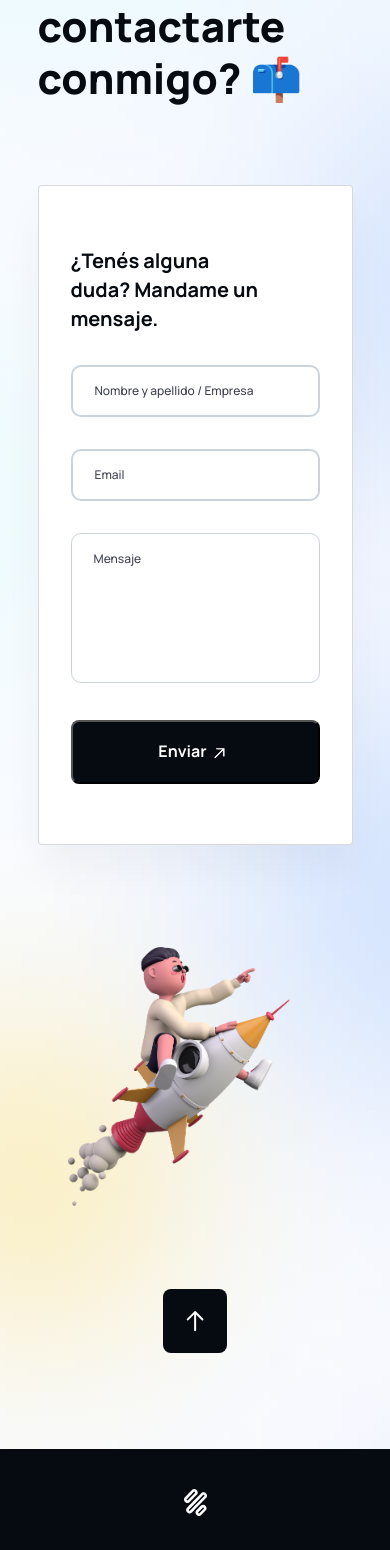
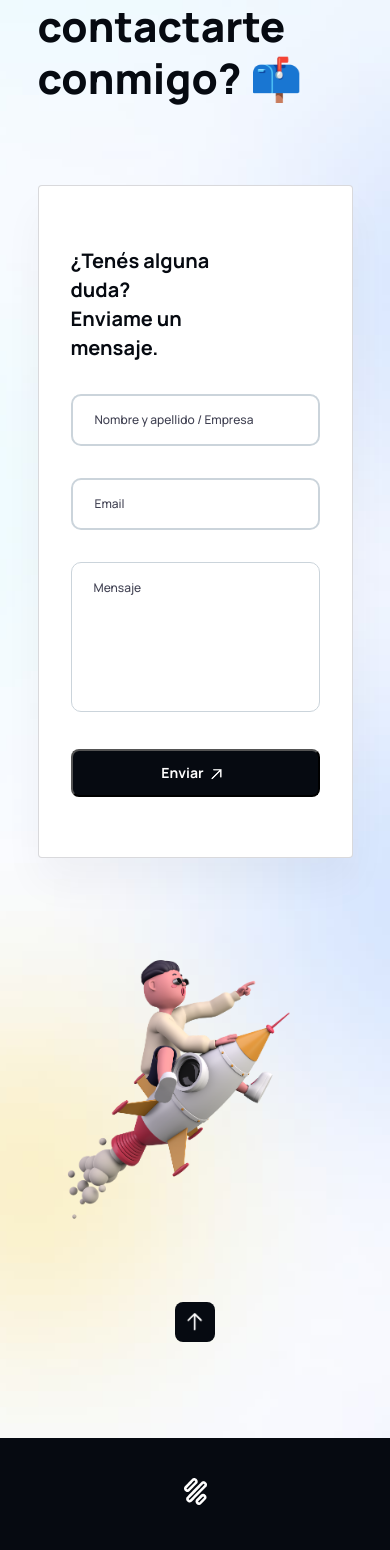
Before and after one commit to Nicofaienza/CV-landing-page, a React (Create React App) app: page / in a window 390 px wide. Shown: the part 4177-5727 px from the top of the page. Built offline with nearby package versions, Linux system fonts and the light colour scheme.

Commit message:
update contact info + mobile

```diff
--- a/src/layouts/Contact/Contact.tsx
+++ b/src/layouts/Contact/Contact.tsx
@@ -23,7 +23,9 @@ export default function Contact(): JSX.Element {
           <img src={contactImg} loading="lazy" />
         </ContactImgCont>
         <ContactForm action="https://formspree.io/f/meqwolna" method="POST">
-          <span>¿Tenés alguna duda? Mandame un mensaje.</span>
+          <span>
+            ¿Tenés alguna duda? <br /> Enviame un mensaje.
+          </span>
           <label>
             <ContactInput
               type="text"
--- a/src/layouts/Contact/ContactElements.ts
+++ b/src/layouts/Contact/ContactElements.ts
@@ -128,6 +128,7 @@ export const ContactTextArea = styled.textarea`
 
   &:focus {
     font-size: 18px;
+    outline: 2px solid var(--black);
   }
 
   @media screen and (max-width: 1000px) {
@@ -207,7 +208,11 @@ export const ContactButton = styled.button`
   }
 
   @media screen and (max-width: 1000px) {
-    font-size: 16px;
+    height: 48px;
+
+    & span {
+      font-size: 14px;
+    }
   }
 `;
 
@@ -250,4 +255,14 @@ export const ContactButtonArrow = styled.a`
     border: 1px solid var(--black);
     box-shadow: 0px 25px 40px rgba(0, 0, 0, 0.04);
   }
+
+  @media screen and (max-width: 1000px) {
+    width: 40px;
+    height: 40px;
+
+    & img {
+      height: 32px;
+      width: 32px;
+    }
+  }
 `;
```
